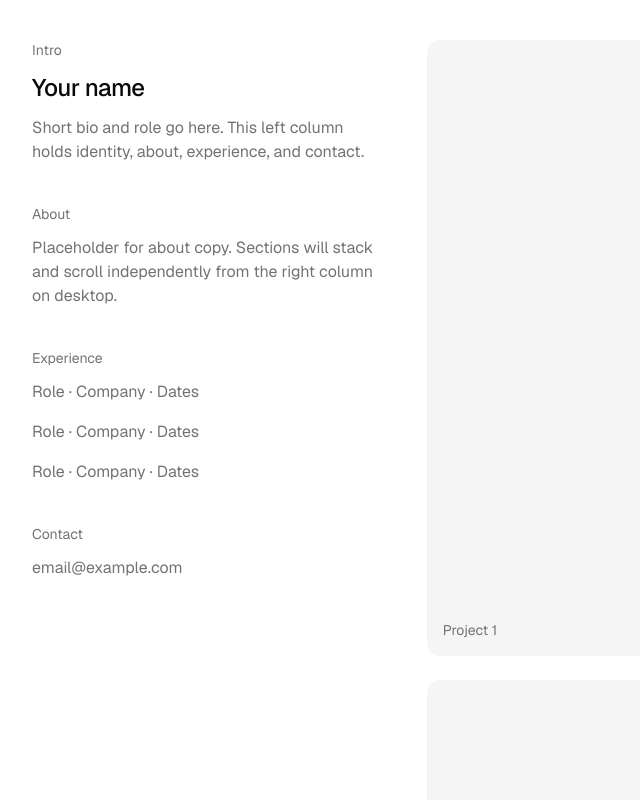
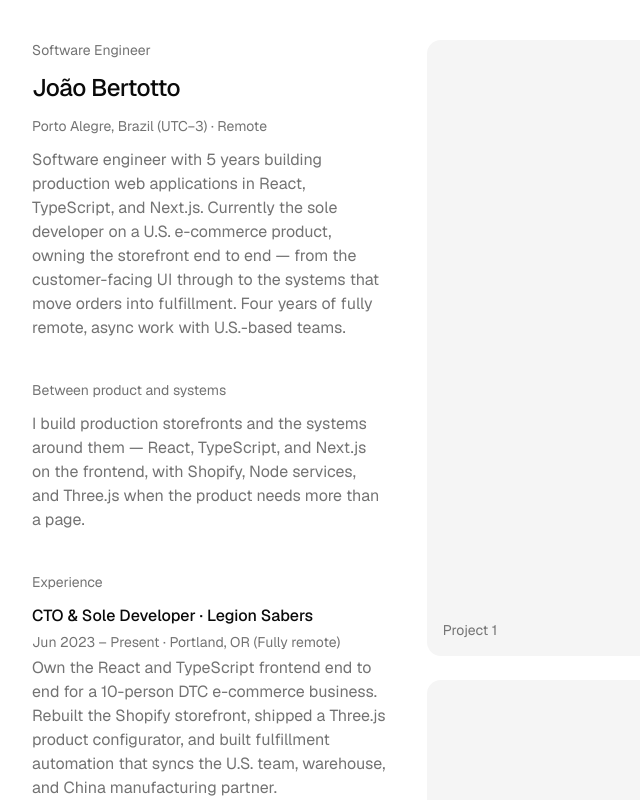
Before and after one commit to joaobertotto/personal-site, a Next.js app: page / in a window 1280 px wide. Shown: the whole page, without its empty margins (0-640 px from the left). Built offline with nearby package versions, Linux system fonts and the light colour scheme.

Commit message:
feat: enhance AboutColumn component with dynamic content from constants

```diff
--- a/components/portfolio/about-column.tsx
+++ b/components/portfolio/about-column.tsx
@@ -1,4 +1,8 @@
 import { ScrollColumn } from "@/components/layout/scroll-column"
+import { about } from "@/constants/about"
+import { contact } from "@/constants/contact"
+import { experience } from "@/constants/experience"
+import { intro } from "@/constants/intro"
 
 export function AboutColumn() {
   return (
@@ -8,34 +12,58 @@ export function AboutColumn() {
       contentClassName="flex w-full flex-col gap-10 px-6 py-10 md:pr-10 md:pl-8"
     >
       <section id="intro" className="flex flex-col gap-3">
-        <p className="text-sm text-muted-foreground">Intro</p>
-        <h1 className="text-2xl font-medium tracking-tight">Your name</h1>
-        <p className="max-w-md text-muted-foreground">
-          Short bio and role go here. This left column holds identity, about,
-          experience, and contact.
-        </p>
+        <p className="text-sm text-muted-foreground">{intro.role}</p>
+        <h1 className="text-2xl font-medium tracking-tight">{intro.name}</h1>
+        <p className="text-sm text-muted-foreground">{intro.location}</p>
+        <p className="max-w-md text-muted-foreground">{intro.bio}</p>
       </section>
 
       <section id="about" className="flex flex-col gap-3">
-        <p className="text-sm text-muted-foreground">About</p>
-        <p className="max-w-md text-muted-foreground">
-          Placeholder for about copy. Sections will stack and scroll
-          independently from the right column on desktop.
-        </p>
+        <p className="text-sm text-muted-foreground">{about.heading}</p>
+        <p className="max-w-md text-muted-foreground">{about.body}</p>
       </section>
 
       <section id="experience" className="flex flex-col gap-3">
         <p className="text-sm text-muted-foreground">Experience</p>
-        <div className="flex flex-col gap-4 text-muted-foreground">
-          <p>Role · Company · Dates</p>
-          <p>Role · Company · Dates</p>
-          <p>Role · Company · Dates</p>
+        <div className="flex flex-col gap-6">
+          {experience.map((item) => (
+            <div
+              key={`${item.company}-${item.dates}`}
+              className="flex max-w-md flex-col gap-1"
+            >
+              <p className="font-medium">
+                {item.position} · {item.company}
+              </p>
+              <p className="text-sm text-muted-foreground">
+                {item.dates}
+                {item.location ? ` · ${item.location}` : null}
+              </p>
+              {item.description ? (
+                <p className="text-muted-foreground">{item.description}</p>
+              ) : null}
+            </div>
+          ))}
         </div>
       </section>
 
       <section id="contact" className="flex flex-col gap-3 pb-10">
         <p className="text-sm text-muted-foreground">Contact</p>
-        <p className="text-muted-foreground">email@example.com</p>
+        <div className="flex flex-col gap-2 text-muted-foreground">
+          <a
+            href={`mailto:${contact.email}`}
+            className="underline-offset-4 hover:underline"
+          >
+            {contact.email}
+          </a>
+          <a
+            href={`https://github.com/${contact.github}`}
+            target="_blank"
+            rel="noopener noreferrer"
+            className="underline-offset-4 hover:underline"
+          >
+            github.com/{contact.github}
+          </a>
+        </div>
       </section>
     </ScrollColumn>
   )
--- /dev/null
+++ b/constants/about.ts
@@ -0,0 +1,6 @@
+import type { About } from "@/constants/types"
+
+export const about: About = {
+  heading: "Between product and systems",
+  body: "I build production storefronts and the systems around them — React, TypeScript, and Next.js on the frontend, with Shopify, Node services, and Three.js when the product needs more than a page.",
+}
--- /dev/null
+++ b/constants/contact.ts
@@ -0,0 +1,7 @@
+import type { Contact } from "@/constants/types"
+
+export const contact: Contact = {
+  email: "joaobertottoneto@gmail.com",
+  website: "https://joaobertotto.com",
+  github: "jbertotto",
+}
--- /dev/null
+++ b/constants/experience.ts
@@ -0,0 +1,28 @@
+import type { Experience } from "@/constants/types"
+
+export const experience: Experience[] = [
+  {
+    position: "CTO & Sole Developer",
+    company: "Legion Sabers",
+    dates: "Jun 2023 – Present",
+    location: "Portland, OR (Fully remote)",
+    description:
+      "Own the React and TypeScript frontend end to end for a 10-person DTC e-commerce business. Rebuilt the Shopify storefront, shipped a Three.js product configurator, and built fulfillment automation that syncs the U.S. team, warehouse, and China manufacturing partner.",
+  },
+  {
+    position: "Web Developer & 3D Modeling Specialist",
+    company: "Stand It Up",
+    dates: "Aug 2022 – May 2023",
+    location: "Memphis, TN (Fully remote)",
+    description:
+      "Built the company website from scratch and designed the product catalog UI across desktop and mobile. Produced 300+ production-ready 3D models and set CAD conventions for consistent output at scale.",
+  },
+  {
+    position: "Developer",
+    company: "Connect Smart Data",
+    dates: "Aug 2021 – Aug 2022",
+    location: "Porto Alegre, Brazil",
+    description:
+      "Built internal dashboards and client-facing tools with React and Node.js. Implemented analytics instrumentation, backend automation, and shipped updates to the company’s iOS and Android applications.",
+  },
+]
--- /dev/null
+++ b/constants/intro.ts
@@ -0,0 +1,8 @@
+import type { Intro } from "@/constants/types"
+
+export const intro: Intro = {
+  name: "João Bertotto",
+  role: "Software Engineer",
+  bio: "Software engineer with 5 years building production web applications in React, TypeScript, and Next.js. Currently the sole developer on a U.S. e-commerce product, owning the storefront end to end — from the customer-facing UI through to the systems that move orders into fulfillment. Four years of fully remote, async work with U.S.-based teams.",
+  location: "Porto Alegre, Brazil (UTC−3) · Remote",
+}
--- /dev/null
+++ b/constants/types.ts
@@ -0,0 +1,25 @@
+export type Intro = {
+  name: string
+  role: string
+  bio: string
+  location: string
+}
+
+export type About = {
+  heading: string
+  body: string
+}
+
+export type Experience = {
+  position: string
+  company: string
+  dates: string
+  location?: string
+  description?: string
+}
+
+export type Contact = {
+  email: string
+  website: string
+  github: string
+}
```
